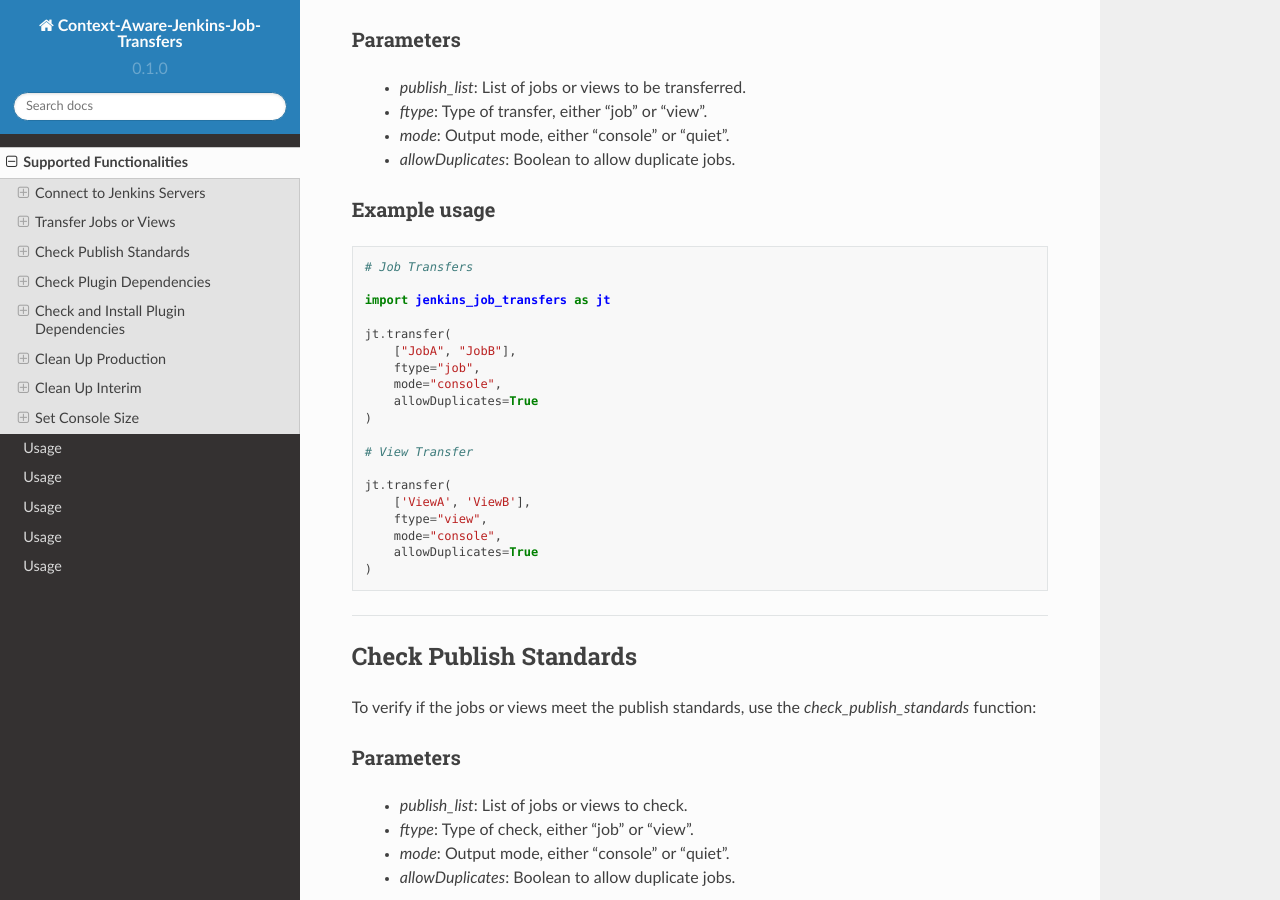
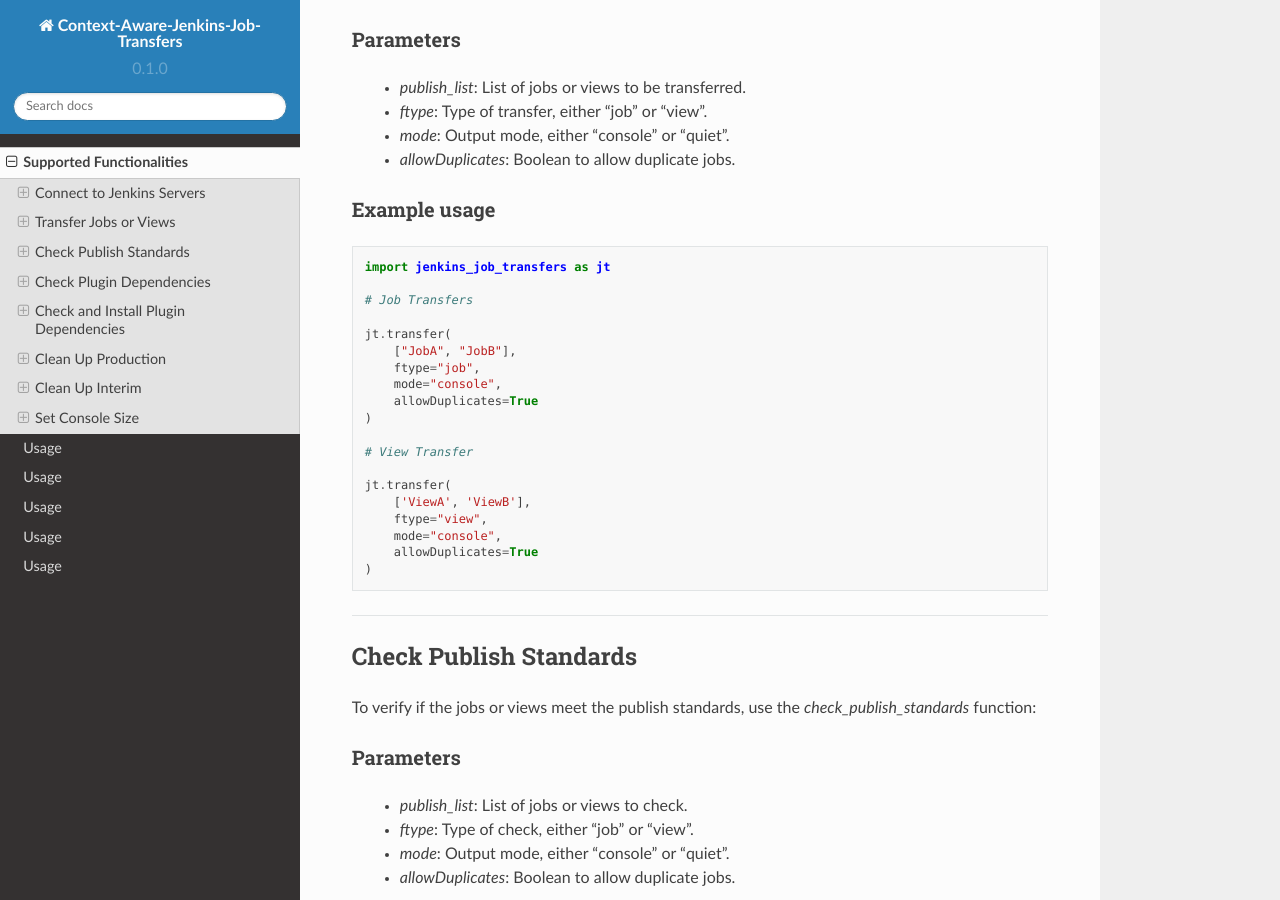
Before and after one commit to joelkariyalil/Context-Aware-Jenkins-Transfers-Documentation, a Sphinx documentation site: the page built from docs/source/usage.rst, in a window 1280 px wide and 900 px high, scrolled down 1447 px. Built offline with Sphinx 7.4.7 and the Read the Docs theme 2.0.0, drawn with Linux system fonts in a browser that asks for light colours; pages that are not in the unit, such as notebooks, are missing from menus.

```diff
--- a/docs/source/usage.rst
+++ b/docs/source/usage.rst
@@ -81,9 +81,9 @@ To transfer jobs or views from interim to production, use the `transfer` functio
 
 .. code-block:: python
 
+    import jenkins_job_transfers as jt
+
     # Job Transfers
-
-    import jenkins_job_transfers as jt
 
     jt.transfer(
         ["JobA", "JobB"],
```
